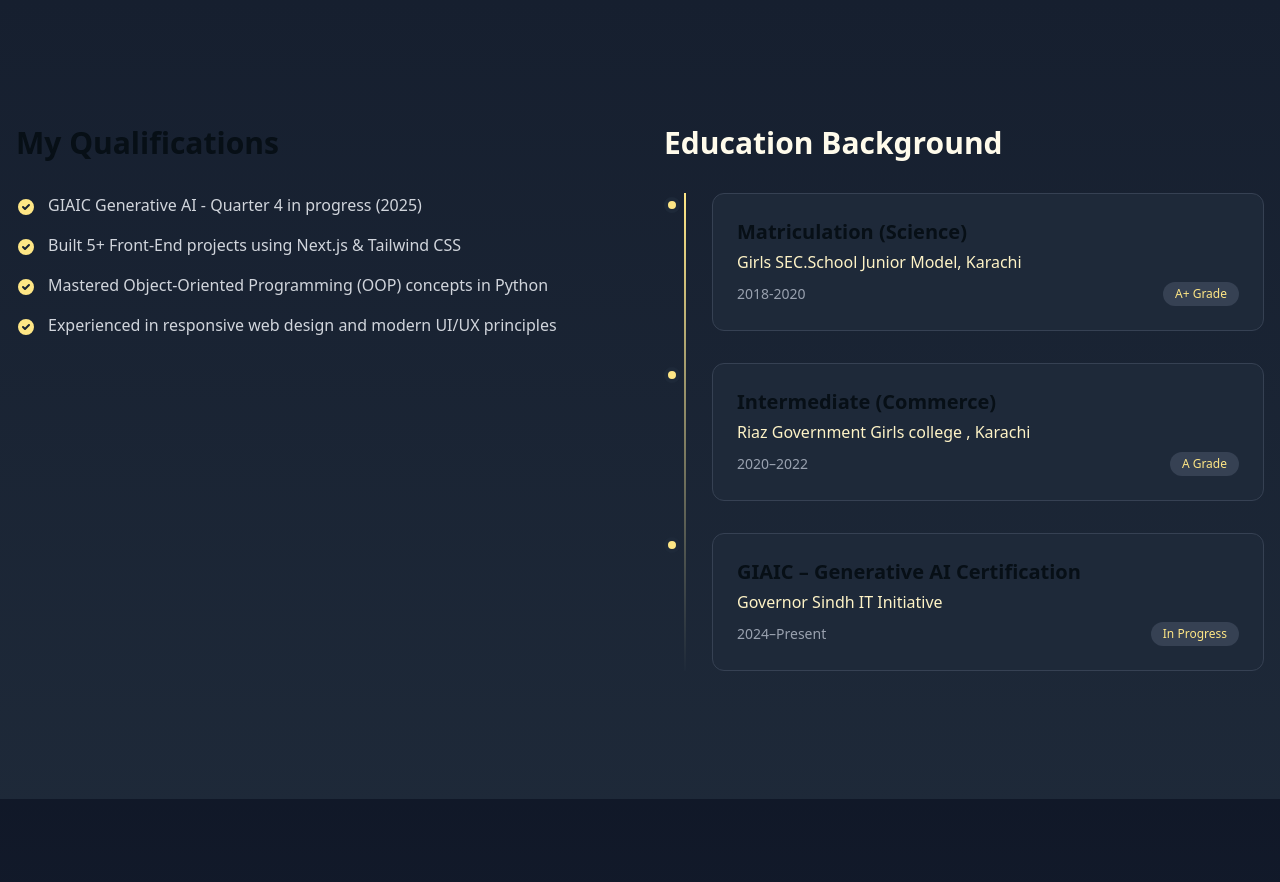
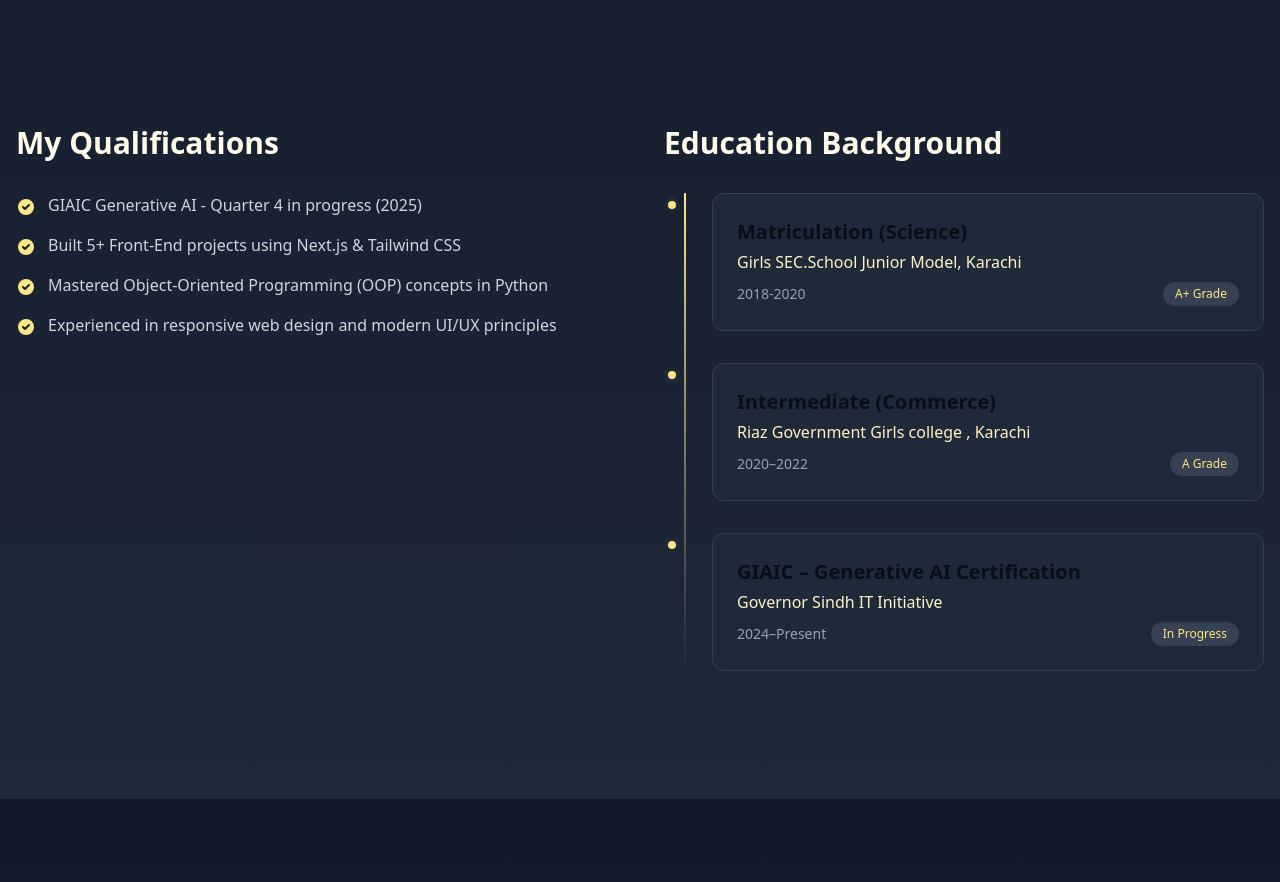
Before and after one commit to BBismaarshad/my-wesite, a Next.js app: page / in a window 1280 px wide. Shown: the part 2220-3102 px from the top of the page. Built offline with nearby package versions, Linux system fonts and the light colour scheme.

Commit message:
Update SkillsSection.tsx

```diff
--- a/src/app/Components/SkillsSection.tsx
+++ b/src/app/Components/SkillsSection.tsx
@@ -112,7 +112,7 @@ export default function SkillsSection() {
               show ? "opacity-100 translate-x-0" : "opacity-0 -translate-x-6"
             }`}
           >
-            <h3 className="text-3xl  mb-8 text-amber font-bold text-center lg:text-left">
+            <h3 className="text-3xl  mb-8 text-amber-50 font-bold text-center lg:text-left">
               My Qualifications
             </h3>
             <ul className="space-y-4">
```
